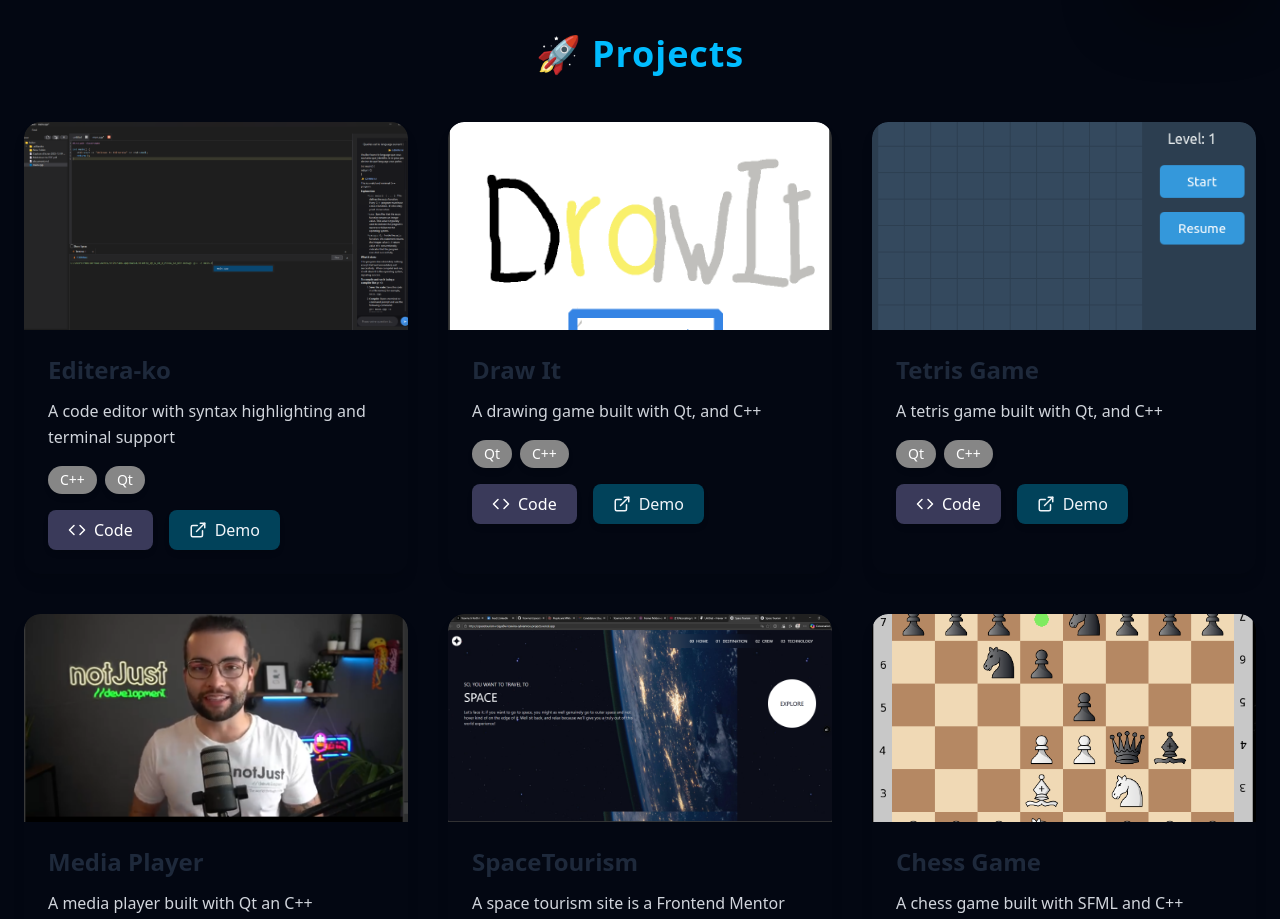
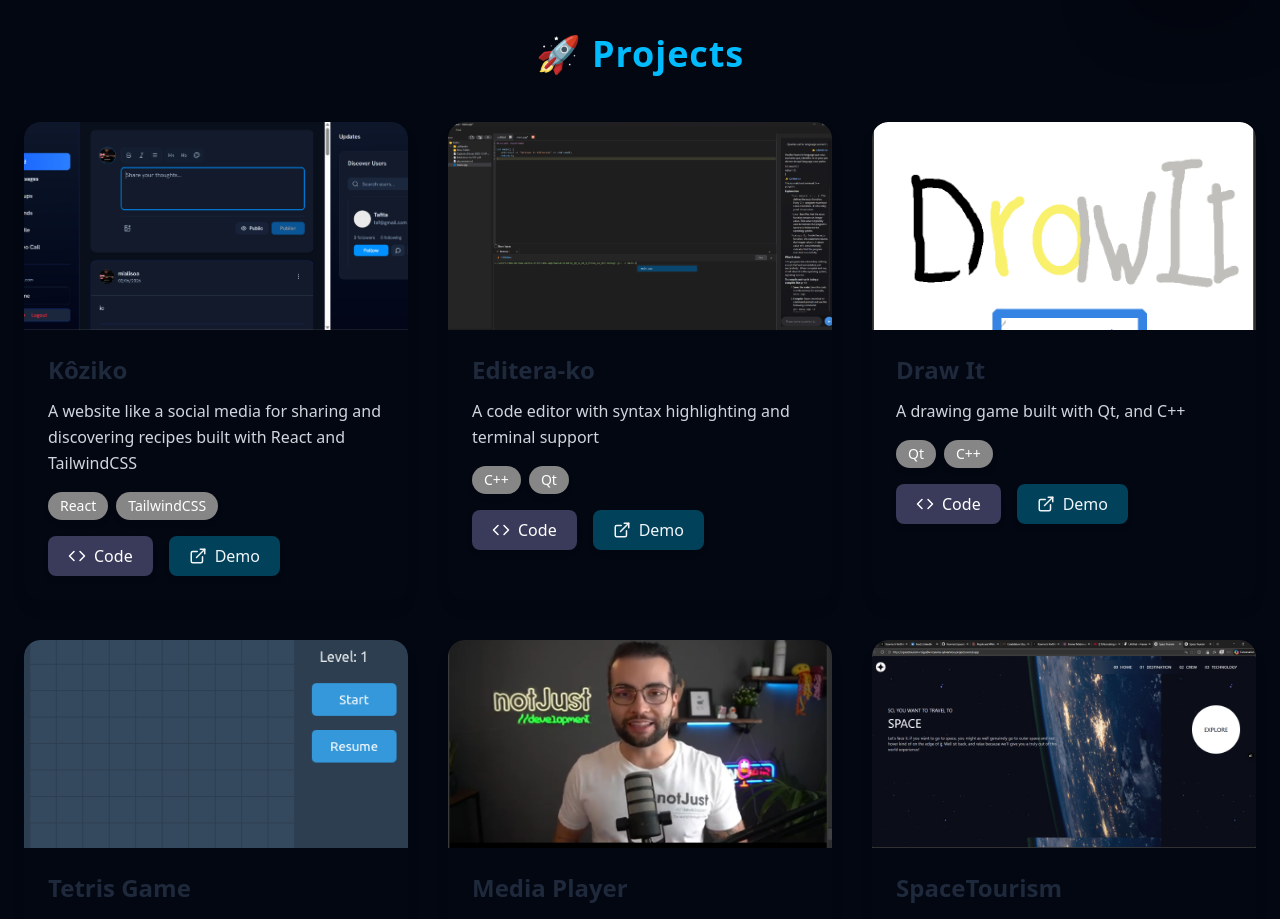
Before and after one commit to ToavinaJr/Modern-Portfolio, a React (Vite) app: page / in a window 1280 px wide. Shown: the part 782-1701 px from the top of the page. Built offline with nearby package versions, Linux system fonts and the light colour scheme.

Commit message:
Adding Koziko project

```diff
--- a/src/data/project.ts
+++ b/src/data/project.ts
@@ -1,6 +1,14 @@
 import { Project } from "../types";
 
 const dataProject : Project[] = [
+      {
+        title: "Kôziko",
+        description: "A website like a social media for sharing and discovering recipes built with React and TailwindCSS",
+        tech: ["React", "TailwindCSS"],
+        image: "/images/Screenshoot-Koziko.png",
+        demoLink: "",
+        codeLink: "https://koziko.vercel.app/"
+      },
      {
       title: "Editera-ko",
       description: "A code editor with syntax highlighting and terminal support",
```
Also changed, not shown: public/images/Screenshoot-Koziko.png (added).
